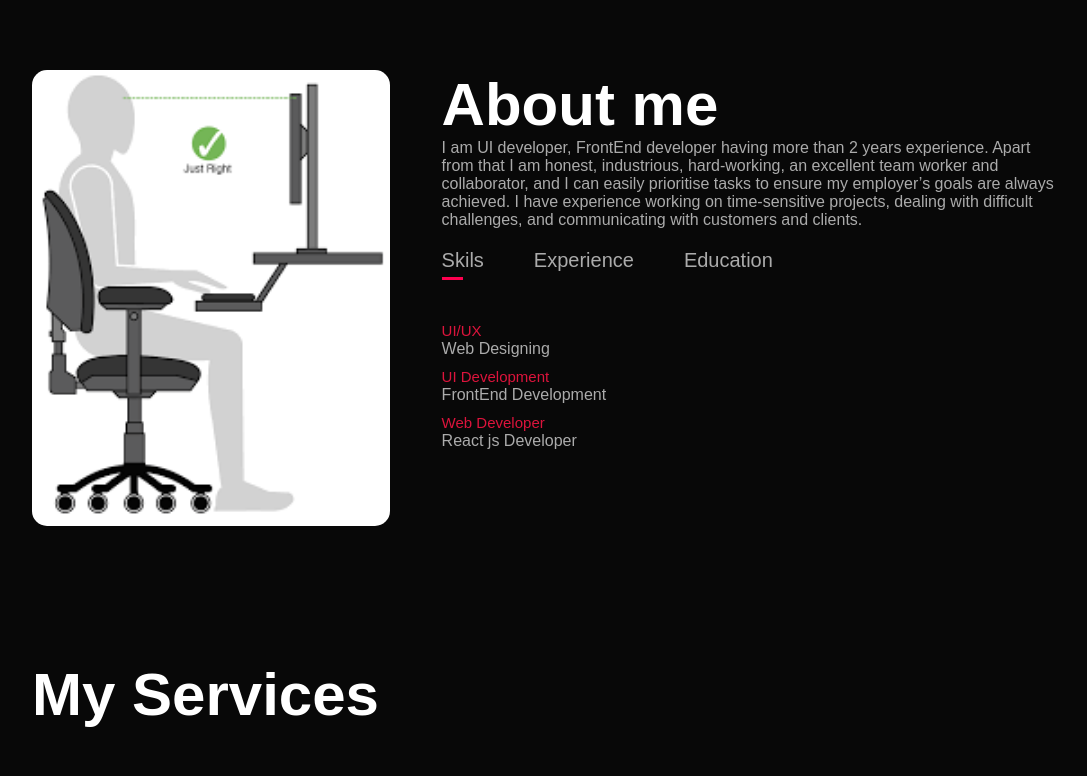
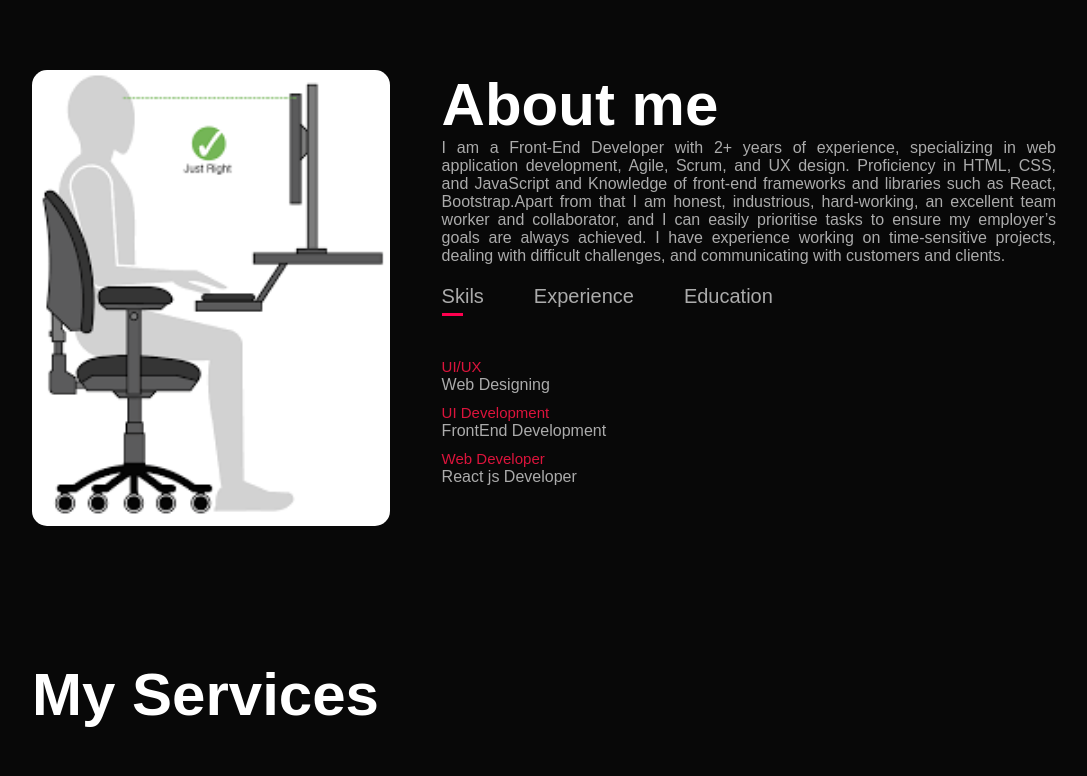
Before and after one commit to vickykumar30/UI_PORTFOLIO, a plain HTML site: page index.html in a window 1280 px wide. Shown: the part 820-1596 px from the top of the page, without its empty margins (96-1183 px from the left). Drawn offline with nearby package versions, Linux system fonts and the light colour scheme.

Commit message:
some about change

```diff
--- a/index.html
+++ b/index.html
@@ -48,7 +48,10 @@
                 </div>
                 <div class="about-col-2">
                     <h1 class="sub-title">About me</h1>
-                    <p>I am UI developer, FrontEnd developer having more than 2 years experience. Apart from that I am
+                    <p align="justify">I am a Front-End Developer with 2+ years of experience, specializing in web
+                        application development, Agile, Scrum, and UX design. Proficiency in HTML, CSS, and JavaScript
+                        and Knowledge of front-end frameworks and libraries such as React, Bootstrap.Apart from that I
+                        am
                         honest, industrious, hard-working, an excellent team worker and collaborator, and I
                         can easily prioritise tasks to ensure my employer’s goals are always achieved. I have experience
                         working on time-sensitive projects, dealing with difficult challenges, and communicating with
@@ -174,7 +177,7 @@
                         <a href=""><i class="fa-brands fa-linkedin"></i></a>
                         <a href=""><i class="fa-brands fa-square-twitter"></i></a>
                     </div>
-                    <a href="images/my-cv.pdf" download class="btn btn2">Donload Cv</a>
+                    <a href="images/my-cv.pdf" download class="btn btn2">Download CV</a>
                 </div>
                 <div class="contact-right">
                     <form action="https://formspree.io/f/xzbljovd" method="POST">
```
